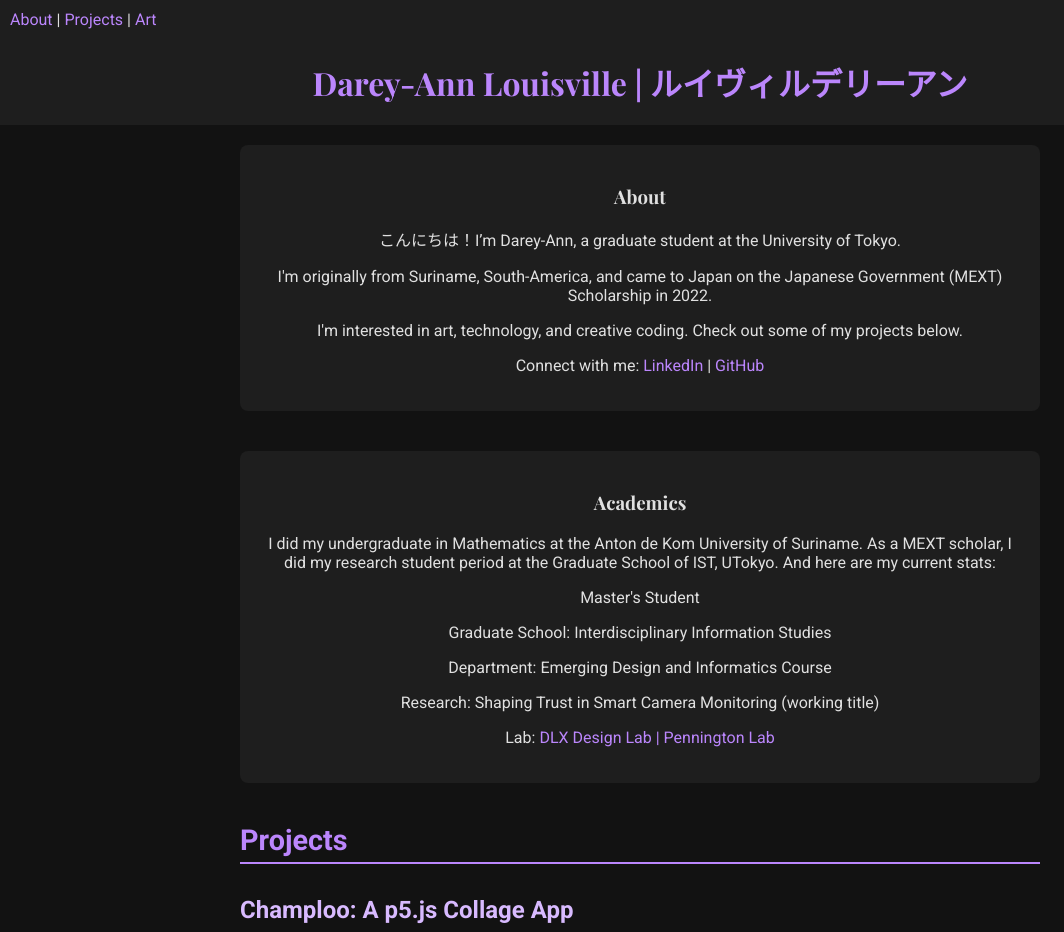
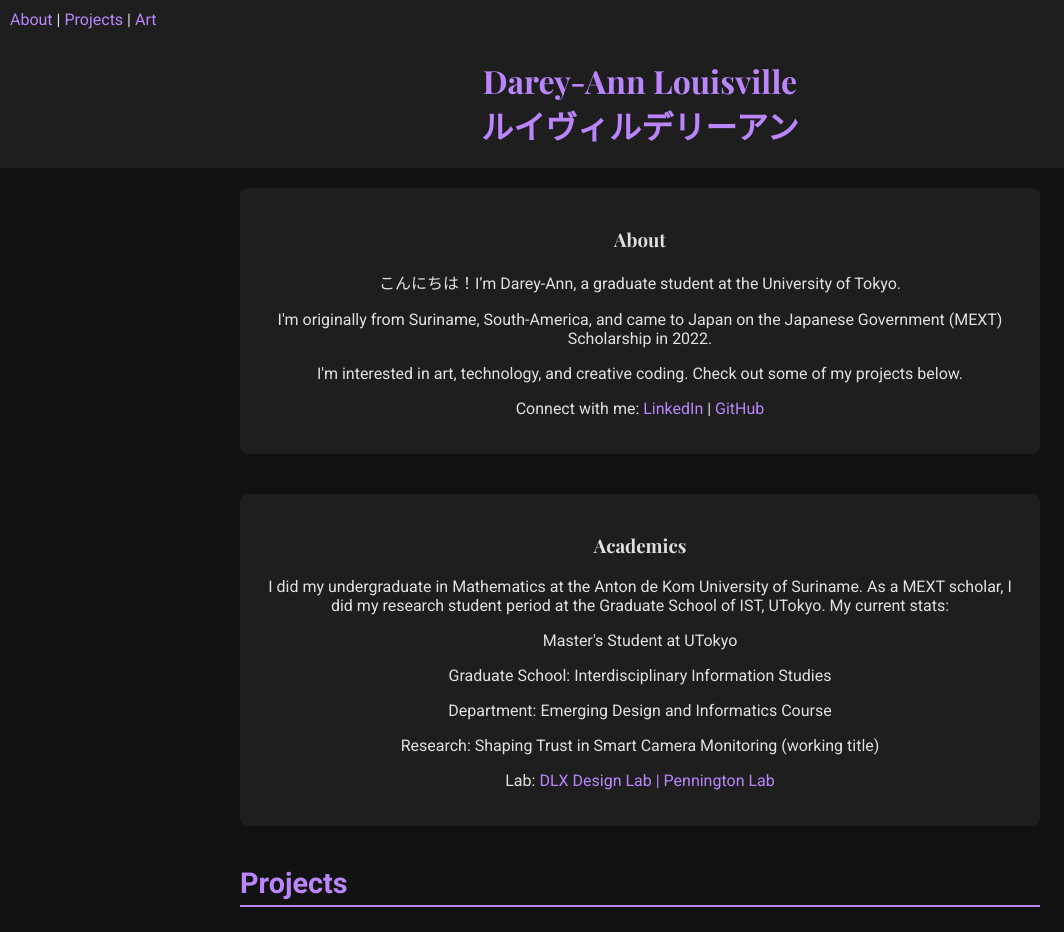
Before and after one commit to Darey-Ann/darey-ann.github.io, a plain HTML site: page index.html in a window 1280 px wide. Shown: the top 932 px of the page, without its empty margins (0-1064 px from the left). Drawn offline with nearby package versions, Linux system fonts and the light colour scheme.

Commit message:
updated index

```diff
--- a/index.html
+++ b/index.html
@@ -179,7 +179,11 @@
 
   <!-- Header -->
   <header>
-    <h1>Darey-Ann Louisville | ルイヴィルデリーアン</h1>
+    <h1>
+      Darey-Ann Louisville
+      <br>
+      ルイヴィルデリーアン
+    </h1>
   </header>
 
   <!-- Main Content -->
@@ -198,8 +202,8 @@
 
     <section class="about">
      <h3>Academics</h3>
-     <p>I did my undergraduate in Mathematics at the Anton de Kom University of Suriname. As a MEXT scholar, I did my research student period at the Graduate School of IST, UTokyo. And here are my current stats:</p>
-     <p>Master's Student</p>
+     <p>I did my undergraduate in Mathematics at the Anton de Kom University of Suriname. As a MEXT scholar, I did my research student period at the Graduate School of IST, UTokyo. My current stats:</p>
+     <p>Master's Student at UTokyo</p>
      <p>Graduate School: Interdisciplinary Information Studies</p>
      <p>Department: Emerging Design and Informatics Course</p>
      <p>Research: Shaping Trust in Smart Camera Monitoring (working title)</p>
```
